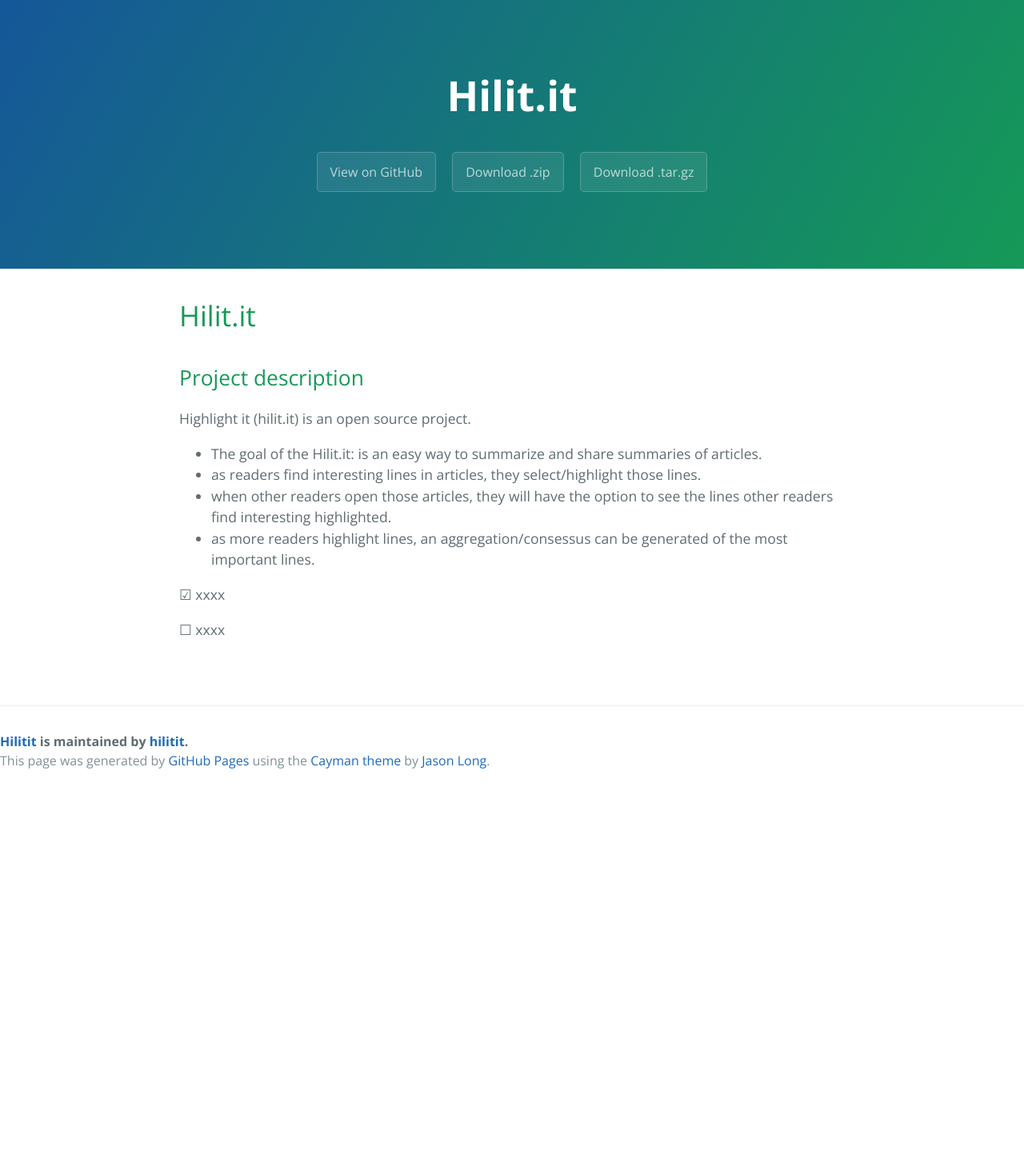
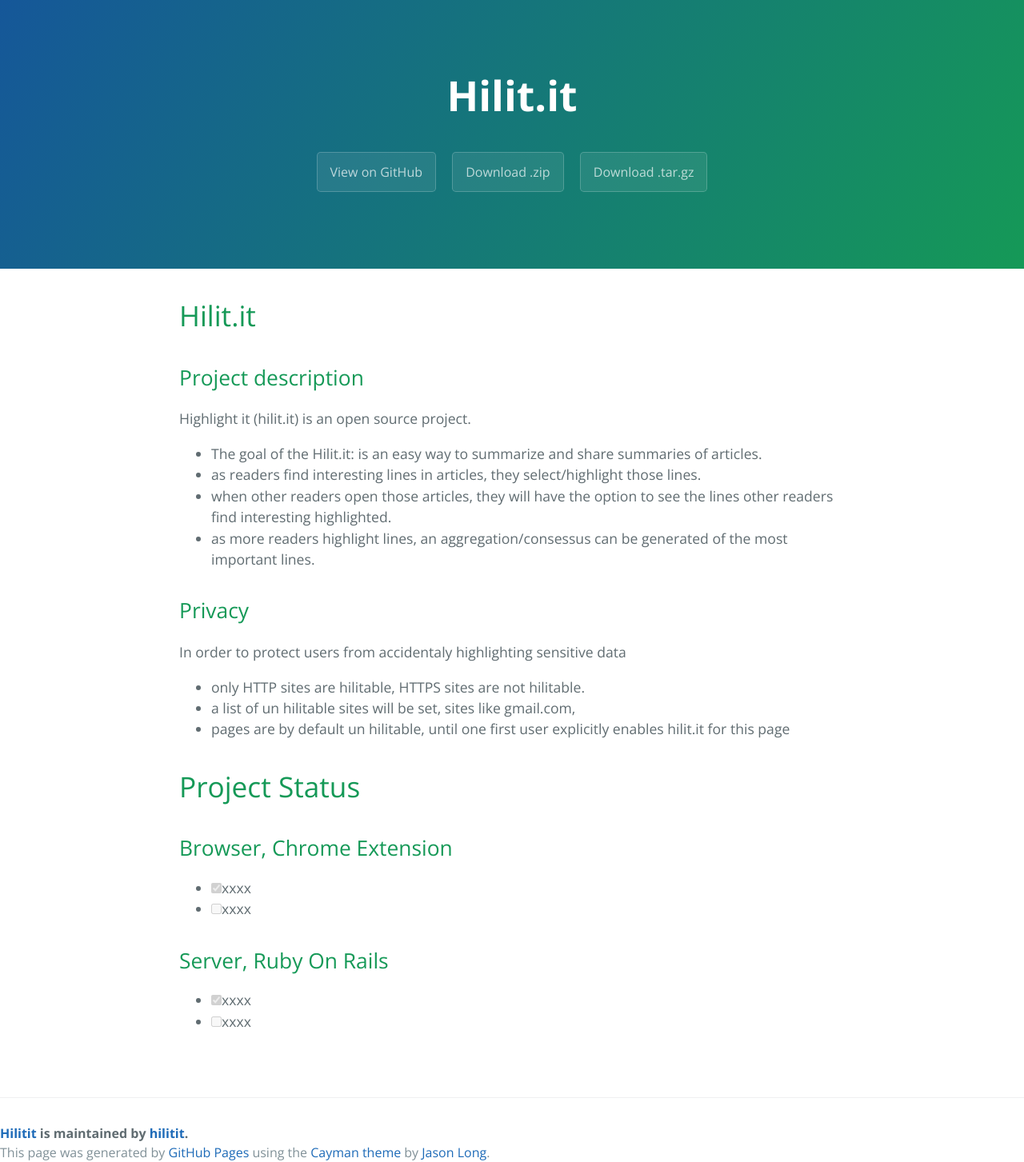
Before and after one commit to hilitit/hilitit.github.io, a Jekyll site: the page built from index.md, in a window 1280 px wide. Shown: the whole page at 80% size. Built offline with Jekyll 4.4.1, drawn with Linux system fonts in a browser that asks for light colours; before the commit the page ends 963 px from its top, so only the background shows below that.

Commit message:
add privacy section

```diff
--- a/index.md
+++ b/index.md
@@ -14,7 +14,20 @@
   * when other readers open those articles, they will have the option to see the lines other readers find interesting highlighted.
   * as more readers highlight lines, an aggregation/consessus can be generated of the most important lines.
 
+## Privacy
 
- [x] xxxx
+In order to protect users from accidentaly highlighting sensitive data
 
- [ ] xxxx
+ * only HTTP sites are hilitable, HTTPS sites are not hilitable.
+ * a list of un hilitable sites will be set, sites like gmail.com,
+ * pages are by default un hilitable, until one first user explicitly enables hilit.it for this page
+
+# Project Status
+
+## Browser, Chrome Extension
+ * [x] xxxx
+ * [ ] xxxx
+
+## Server, Ruby On Rails
+ * [x] xxxx
+ * [ ] xxxx
```
Also changed, not shown: 1 other file.
